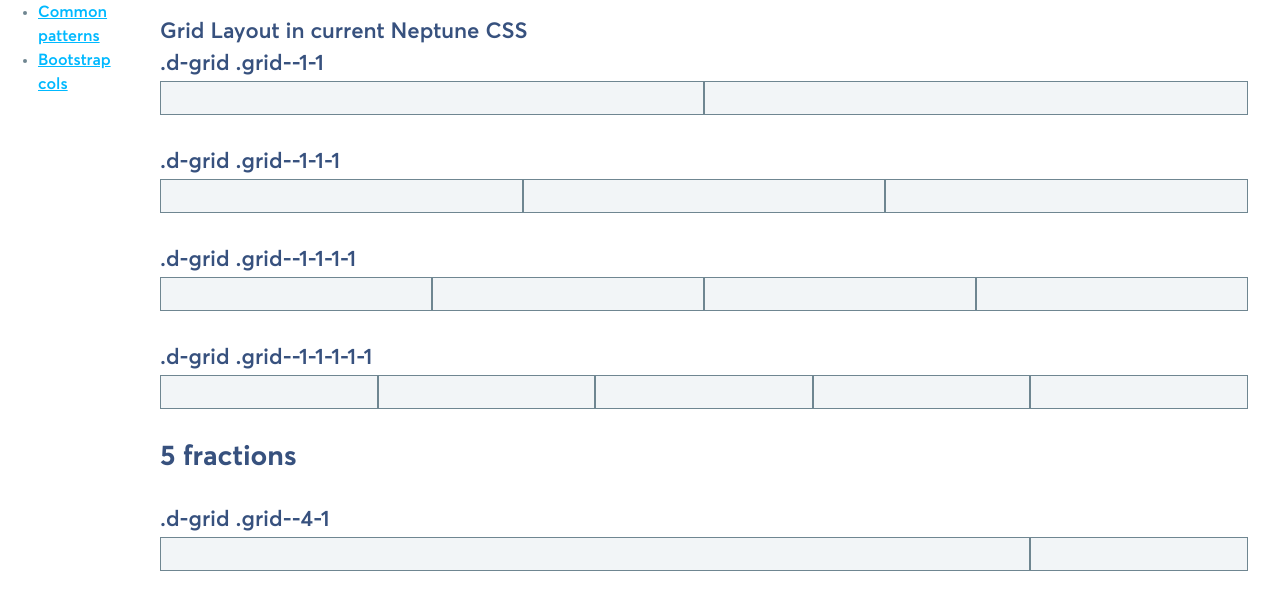
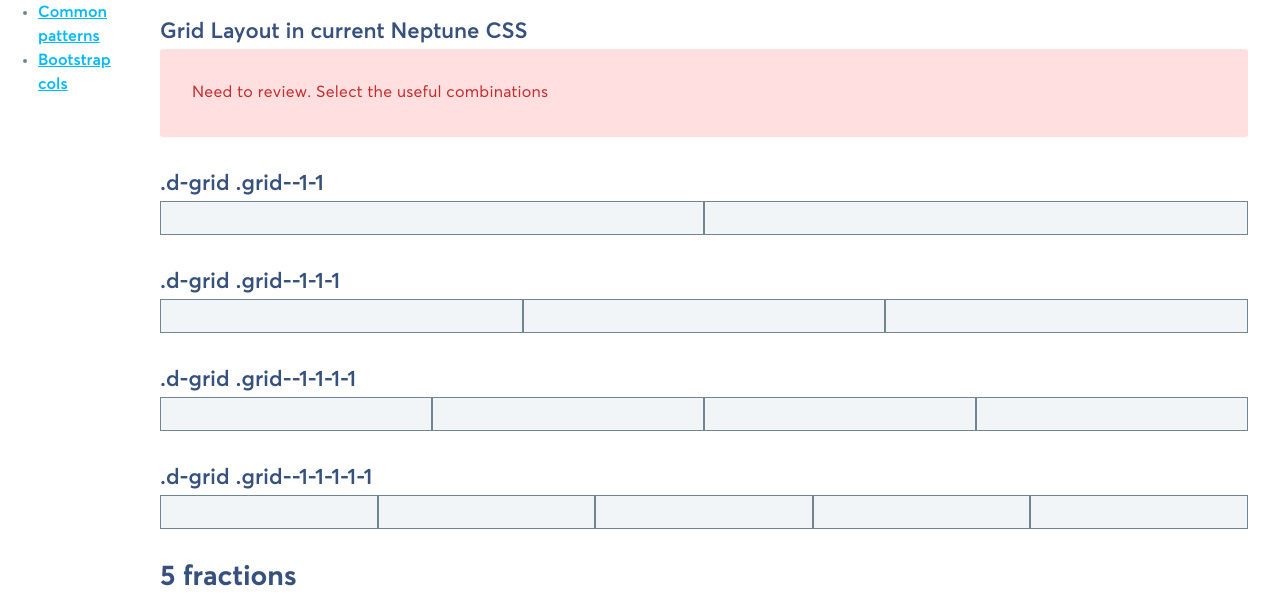
Before and after one commit to transferwise/grid-layout, a website: page index.html in a window 1280 px wide. Shown: the part 191-791 px from the top of the page. Drawn offline with Linux system fonts and the light colour scheme.

Commit message:
Add alert

```diff
--- a/index.html
+++ b/index.html
@@ -36,6 +36,7 @@
             </p>
 
             <h3 id="columns">Grid Layout in current Neptune CSS</h3>
+            <p class="alert alert-danger">Need to review. Select the useful combinations</p>
             <h3>.d-grid .grid--1-1</h3>
             <div class="d-grid grid--1-1">
                 <div class="item"></div>
--- a/src/less/neptune.less
+++ b/src/less/neptune.less
@@ -2,4 +2,5 @@
 
 @import '@transferwise/neptune-css/dist/css/neptune-core.css';
 @import '@transferwise/neptune-css/dist/css/neptune-addons.css';
+@import '@transferwise/neptune-css/dist/css/alerts.css';
 @import '@transferwise/neptune-css/dist/css/grid.css';
```
Also changed, not shown: css/neptune.css.
